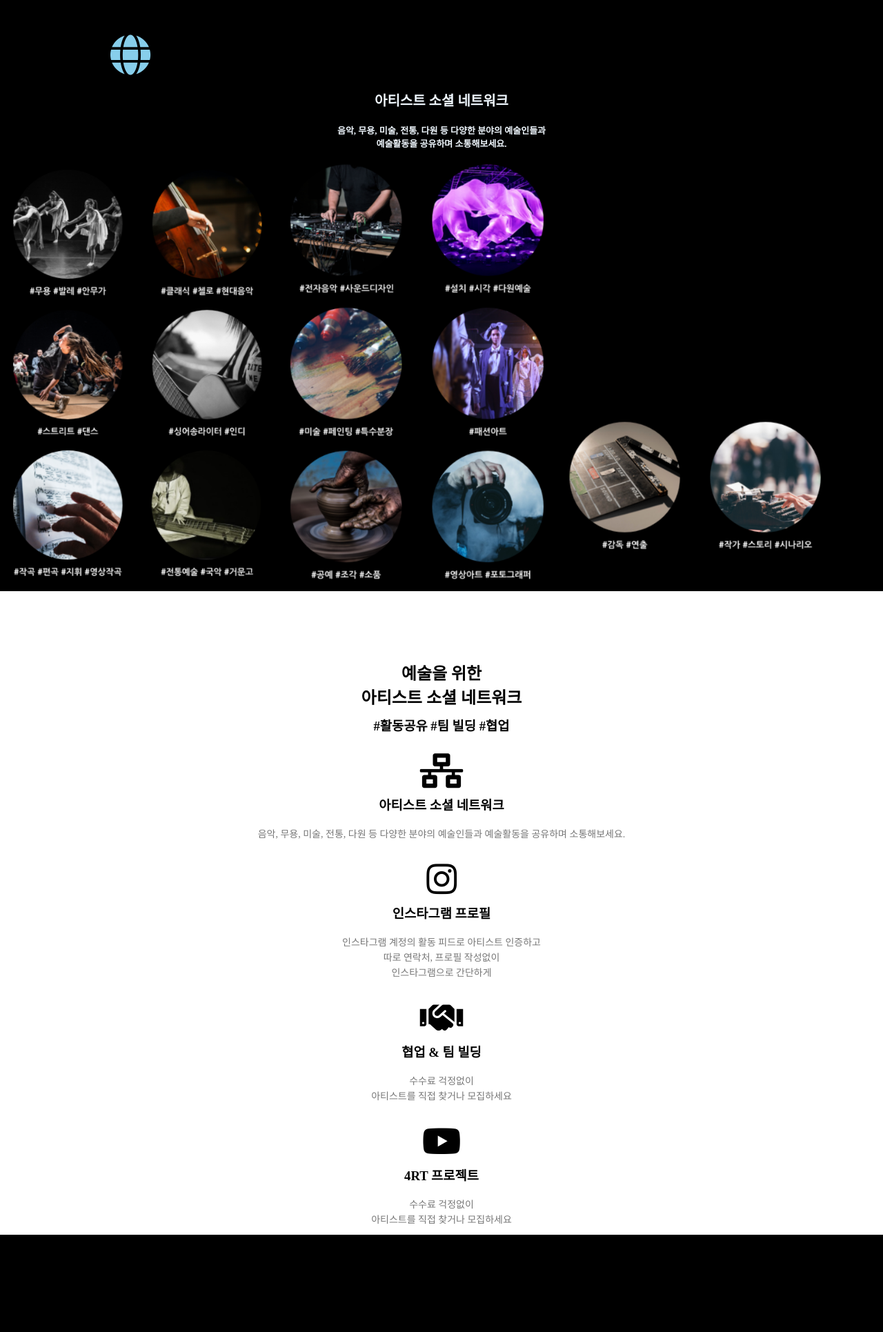
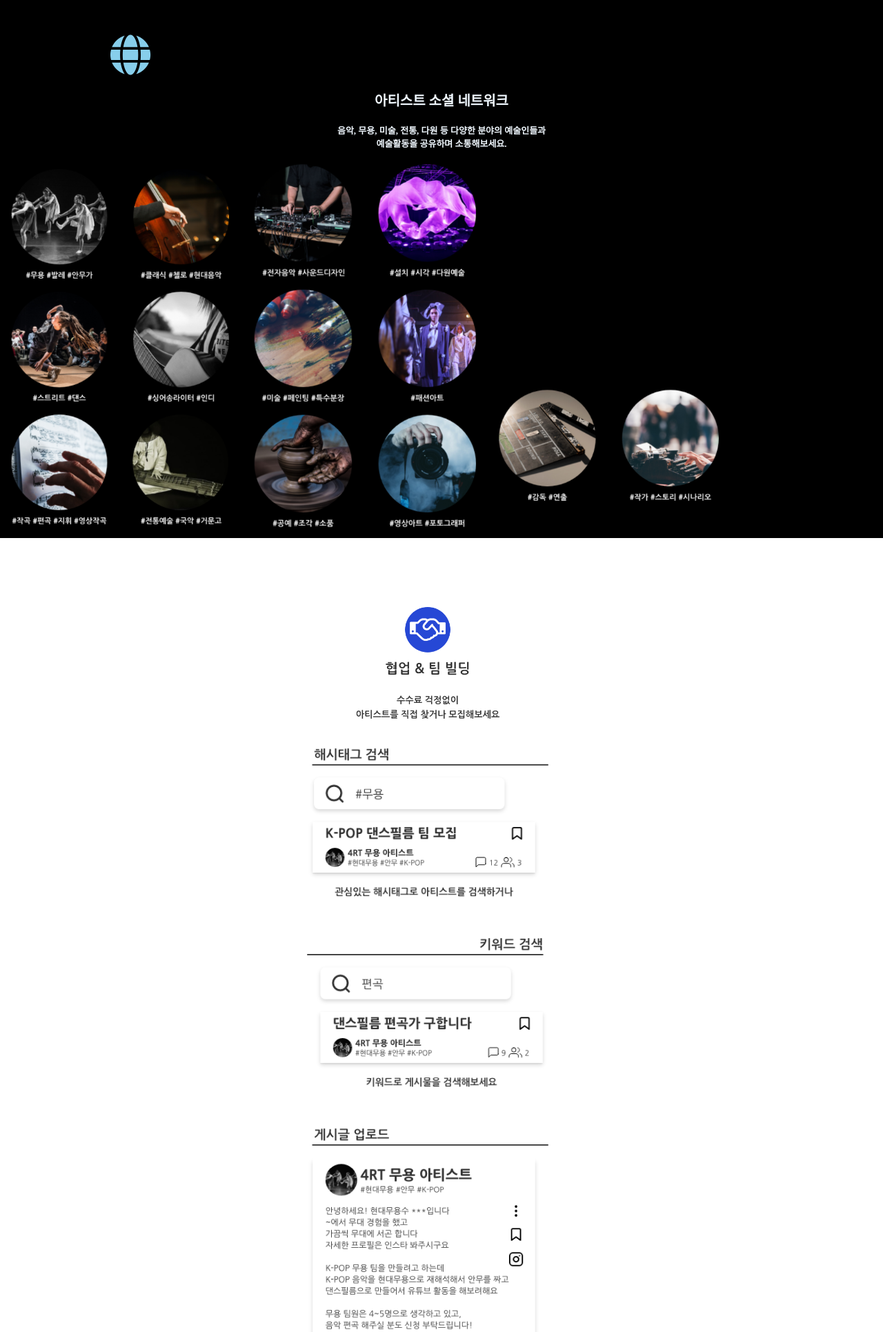
Before and after one commit to four-art/four_artist, a Python web app: template src/main/resources/templates/index.html in a window 1280 px wide. Shown: the part 776-2707 px from the top of the page at 69% size. Before the commit the page ends 2566 px from the top, so only its background shows below. Run offline with Jinja, Linux system fonts and the light colour scheme; the template is opened without the code that fills it, so the values that code supplies are empty; some libraries are stand-ins or nearby versions.

Commit message:
랜딩 페이지 완성

```diff
--- a/src/main/resources/templates/index.html
+++ b/src/main/resources/templates/index.html
@@ -61,9 +61,9 @@
 <h1 style="color: aliceblue; text-align: center; margin-top: 20px;font-size: 13px;">음악, 무용, 미술, 전통, 다원 등 다양한 분야의 예술인들과 <br>예술활동을 공유하며 소통해보세요.</h1>
 
     <br>
-<img src="./css/img/무용부터 전통예술.PNG" alt="" style="width: 400px;">
-<img src="./css/img/전자음악부터 영상아트.PNG" alt="" style="width: 400px;">
-<img src="./css/img/감독부터 작가.PNG" alt="" style="width: 400px;">
+<img src="./css/img/무용부터 전통예술.PNG" alt="" style="width: 350px;">
+<img src="./css/img/전자음악부터 영상아트.PNG" alt="" style="width: 350px;">
+<img src="./css/img/감독부터 작가.PNG" alt="" style="width: 350px;">
 
 
 
@@ -72,24 +72,11 @@
    </section>
 
 <section class="course">
-
-        <h2>예술을 위한 <br>아티스트 소셜 네트워크</h2>
-        <h3>#활동공유 #팀 빌딩 #협업</h3><br>
-        <i class="fas fa-network-wired" style="font-size: 50px;"><br></i>
-        <h3>아티스트 소셜 네트워크</h3>
-        <p>음악, 무용, 미술, 전통, 다원 등 다양한 분야의 예술인들과 예술활동을 공유하며 소통해보세요.</p>
-        <br>
-        <i class="fab fa-instagram" style="font-size: 50px;"></i>
-        <h3>인스타그램 프로필</h3>
-        <p>인스타그램 계정의 활동 피드로 아티스트 인증하고<br>따로 연락처, 프로필 작성없이<br>인스타그램으로 간단하게</p>
-        <br>
-        <i class="fas fa-handshake" style="font-size: 50px;"></i>
-        <h3>협업 & 팀 빌딩</h3>
-        <p>수수료 걱정없이<br>아티스트를 직접 찾거나 모집하세요</p>
-        <br>
-        <i class="fab fa-youtube" style="font-size: 50px;"></i>
-        <h3>4RT 프로젝트</h3>
-<p>수수료 걱정없이<br>아티스트를 직접 찾거나 모집하세요</p>
+        <img src="./css/img/협업 앤 팀 빌딩.png" alt="" style="width: 350px; margin-left: -40px;"><br><br><br>
+        <img src="./css/img/123.png" alt="" style="width: 350px;margin-left: -40px;"><br><br><br><br>
+        <img src="./css/img/키워드 검색.png" alt="" style="width: 350px;margin-left: -40px;"><br><br><br><br>
+        <img src="./css/img/게시글 업로드.png" alt="" style="width: 350px;margin-left: -40px;">
+       <br><br><br>
 
 
 </section>
```
Also changed, not shown: src/main/resources/templates/css/img/#무용.png (added), src/main/resources/templates/css/img/123.png (added), src/main/resources/templates/css/img/게시글 업로드.png (added), src/main/resources/templates/css/img/키워드 검색.png (added), src/main/resources/templates/css/img/협업 앤 팀 빌딩.png (added).
